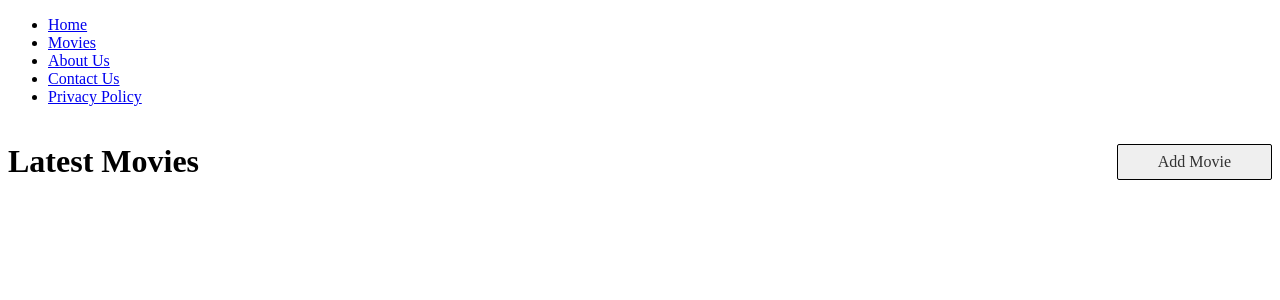
After one commit to gledi/national-movie-database, a Django app: page /movies/ in a window 1280 px wide. The commit adds this page. Shown: the top 300 px of the page. Run offline with Django 4.2, Linux system fonts and the light colour scheme; data that the repository does not hold is empty.

Commit message:
Add movie list view

```diff
--- a/core/urls.py
+++ b/core/urls.py
@@ -1,8 +1,9 @@
 from django.contrib import admin
 from django.urls import path, include
+
 
 urlpatterns = [
     path('admin/', admin.site.urls),
     path("", include("pages.urls")),
-    path("m/", include("movies.urls")),
+    path("", include("movies.urls")),
 ]
--- a/movies/templates/movies/actor_detail.html
+++ /dev/null
@@ -1,6 +0,0 @@
-{% extends '_base.html' %}
-
-{% block content %}
-<h1>{{ actor.name }}</h1>
-<p>{{ actor.bio }}</p>
-{% endblock content %}
--- /dev/null
+++ b/movies/templates/movies/movie_list.html
@@ -0,0 +1,45 @@
+{% extends '_base.html' %}
+
+{% block styles %}
+<style>
+.header-title {
+    display: flex;
+    flex-direction: row;
+    justify-content: space-between;
+    align-items: center;
+}
+
+.header-title > a {
+    border: 1px solid black;
+    padding: 0.5rem 2.5rem;
+    background-color: #efefef;
+    border-radius: 2px;
+    text-decoration: none;
+    color: #323232;
+}
+
+.header-title > a:hover {
+    background-color: #e0e0e0;
+    color: black;
+}
+</style>
+{% endblock styles %}
+
+{% block content %}
+<div class="header-title">
+    <h1>Latest Movies</h1>
+    <a href="{% url 'movie-add' %}">Add Movie</a>
+</div>
+<section>
+{% for movie in movies %}
+    <div>
+        <h3>{{ movie.title }}</h3>
+        <div>
+            {{ movie.year }} - {{ movie.rating }} - {{ movie.runtime }}
+        </div>
+        <p>Directed by: {{ movie.director }}</p>
+        <div>{{ movie.plot }}</div>
+    </div>
+{% endfor %}
+</section>
+{% endblock content %}
--- a/movies/urls.py
+++ b/movies/urls.py
@@ -4,6 +4,6 @@ from . import views
 
 
 urlpatterns = [
-    path("actors/", views.get_actor_list, name="actor-list"),
-    path("actors/<int:id>/", views.get_actor_detail, name="actor-detail"),
+    path("movies/", views.get_movie_list, name="movie-list"),
+    path("movies/add/", views.add_movie, name="movie-add"),
 ]
--- a/movies/views.py
+++ b/movies/views.py
@@ -1,37 +1,16 @@
-import sqlite3
-
-from django.http import Http404
 from django.shortcuts import render
 
-
-_db_path = '/home/gledi/Source/DataGripProjects/actors/actors.db'
-
-class Actor:
-    def __init__(self, id, name, bio):
-        self.id = id
-        self.name = name
-        self.bio = bio
+from movies.models import Movie
 
 
-def get_actor_list(request):
-    conn = sqlite3.connect(_db_path)
-    cur = conn.cursor()
-    cur.execute("select id, name, bio from actors")
-    actors = [Actor(*row) for row in cur]
-    cur.close()
-    conn.close()
-    return render(request, "movies/actor_list.html", context={
-        "actors": actors
+def get_movie_list(request):
+    movies = Movie.objects.all()
+    return render(request, "movies/movie_list.html", context={
+        "movies": movies,
     })
 
 
-def get_actor_detail(request, id):
-    conn = sqlite3.connect(_db_path)
-    cur = conn.cursor()
-    cur.execute(f"select id, name, bio from actors where id = ?", (id,))
-    row = cur.fetchone()
-    if row is None:
-        raise Http404("Actor not found")
-    return render(request, "movies/actor_detail.html", context={
-        "actor": Actor(*row)
+def add_movie(request):
+    return render(request, "movies/movie_add.html", context={
+
     })
--- a/templates/_base.html
+++ b/templates/_base.html
@@ -4,22 +4,22 @@
     <meta charset="UTF-8">
     <meta http-equiv="X-UA-Compatible" content="IE=edge">
     <meta name="viewport" content="width=device-width, initial-scale=1.0">
-    <title>National Movie Database</title>
+    <title>{% block title %}National Movie Database{% endblock title %}</title>
+    {% block styles %}{% endblock styles %}
 </head>
 <body>
     <header>
         <nav>
             <ul>
                 <li><a href="{% url 'index' %}">Home</a></li>
-                <li><a href="{% url 'actor-list' %}">Actors</a></li>
+                <li><a href="{% url 'movie-list' %}">Movies</a></li>
                 <li><a href="{% url 'about' %}">About Us</a></li>
                 <li><a href="{% url 'contact' %}">Contact Us</a></li>
                 <li><a href="{% url 'privacy' %}">Privacy Policy</a></li>
             </ul>
         </nav>
     </header>
-    {% block content %}
-    <h1>National Movie Database</h1>
-    {% endblock content %}
+    {% block content %}{% endblock content %}
+    {% block scripts %}{% endblock scripts %}
 </body>
 </html>
```
Also changed, not shown: movies/templates/movies/actor_list.html (deleted, +0 -13 lines), movies/templates/movies/movie_add.html (added, +23 -0 lines).
